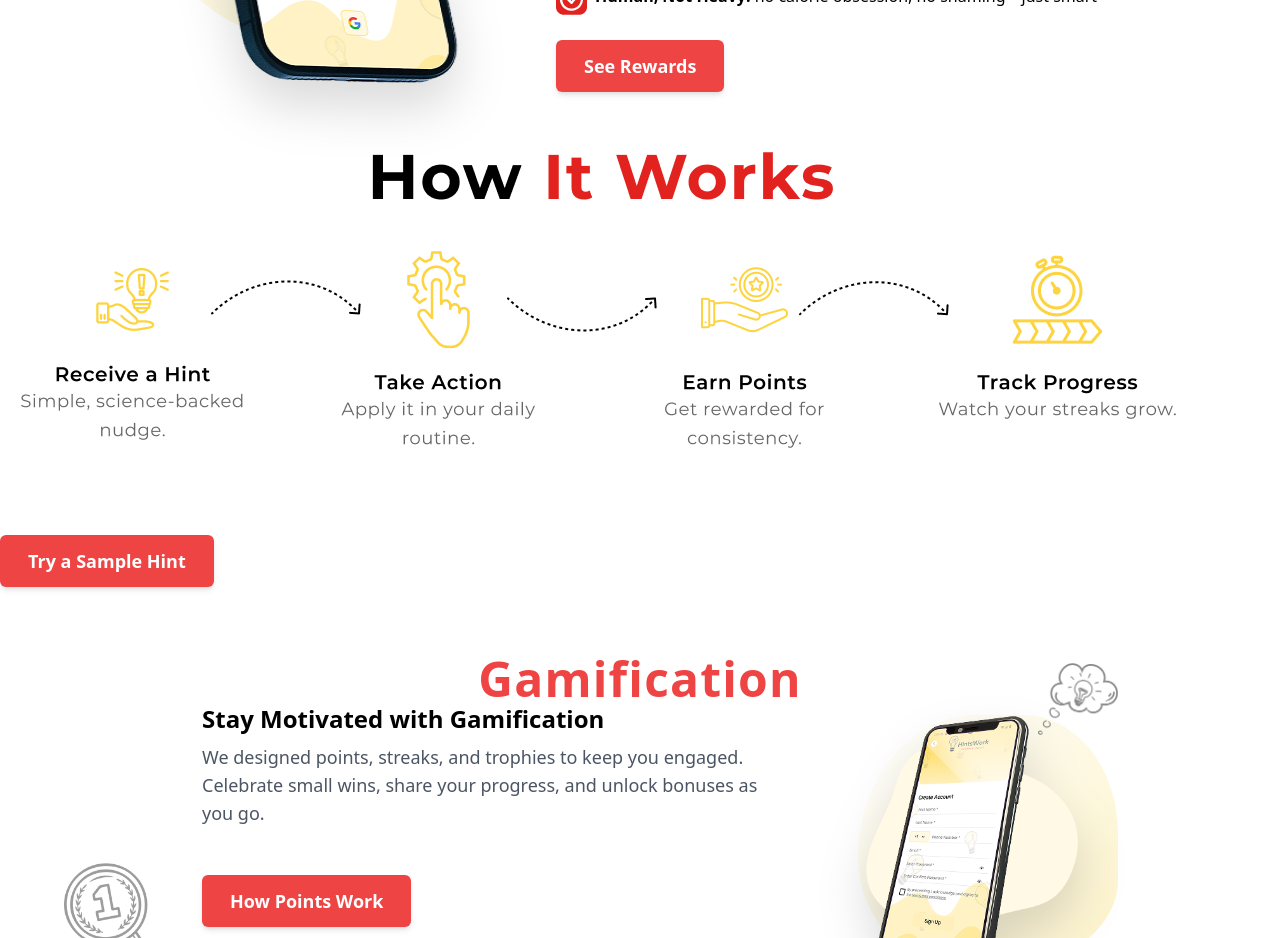
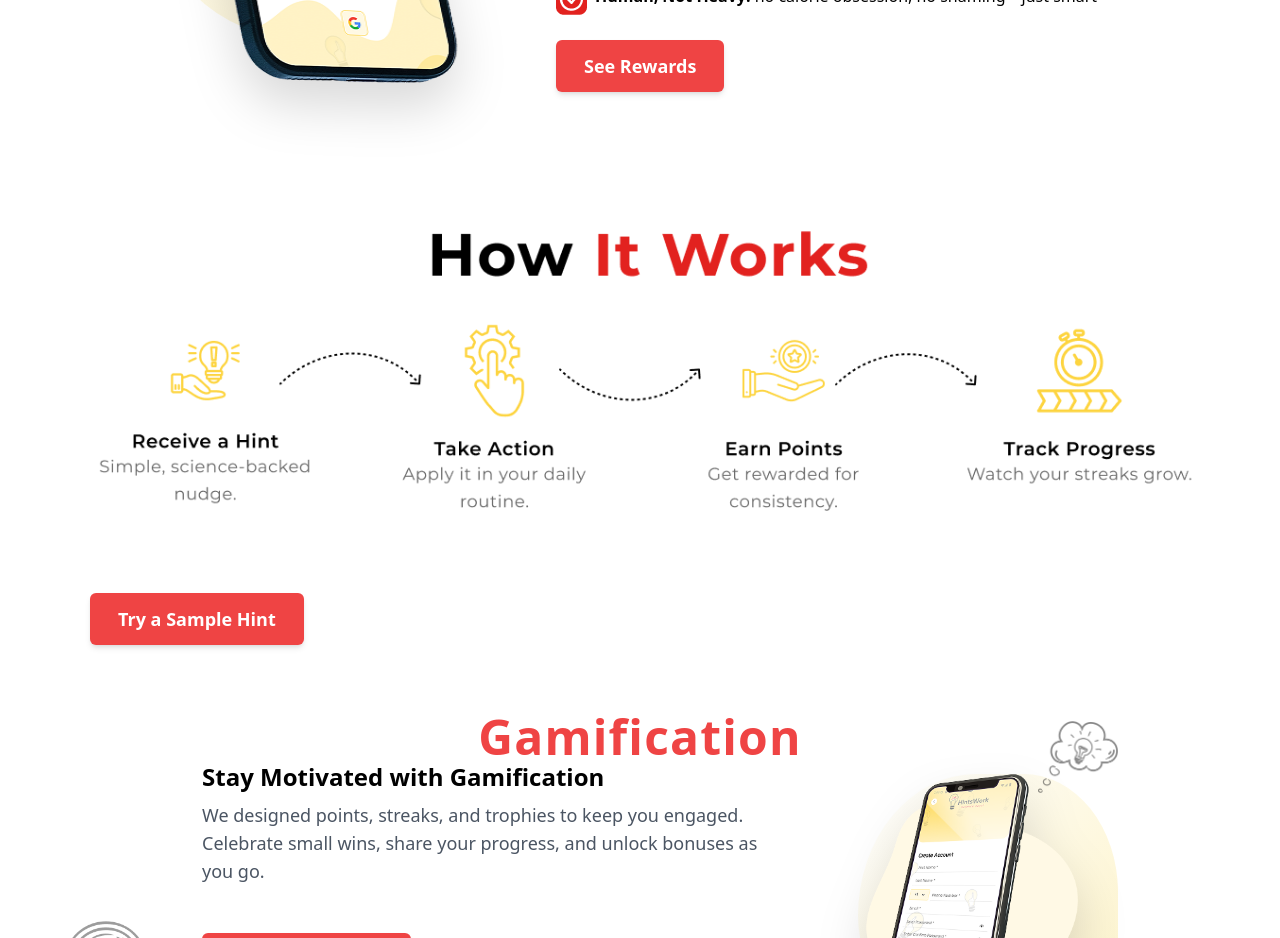
Before and after one commit to TAS3-maker/Hintswork, a React (Create React App) app in the folder hintswork/: page / in a window 1280 px wide. Shown: the part 1400-2338 px from the top of the page. Built offline with nearby package versions, Linux system fonts and the light colour scheme.

Commit message:
Update HIW.jsx

```diff
--- a/hintswork/src/main/Landing/components/HIW.jsx
+++ b/hintswork/src/main/Landing/components/HIW.jsx
@@ -1,15 +1,18 @@
 import React from 'react'
-import HowItWorks from '../assets/howitworks.png'
+import HowItWorks from '../assets/HowItWorks.png'
+import { Element } from 'react-scroll'
 const HIW = () => {
   return (
-    <div className='relative'>
-        <img src={HowItWorks} alt="HowItWorks" className='ml-30' />
-        <button className="bg-red-500 text-white  absolute px-7 py-3 rounded-md  mb-10 ml-130 text-lg font-semibold shadow-md">
+    <Element name='HIW'>
+    <div className='relative mt-20 lg:mt-20'>
+        <img src={HowItWorks} alt="HowItWorks" className='md:w-[100%] overflow-x-hidden lg:w-[90%] lg:ml-20' />
+        <button className="bg-red-500 text-white absolute px-7 py-3 rounded-md  mb-10 ml-[90px]  md:ml-70 lg:ml-130 text-lg font-semibold shadow-md">
 Try a Sample Hint
 </button>
 
 
     </div>
+    </Element>
 
 
   )
```
